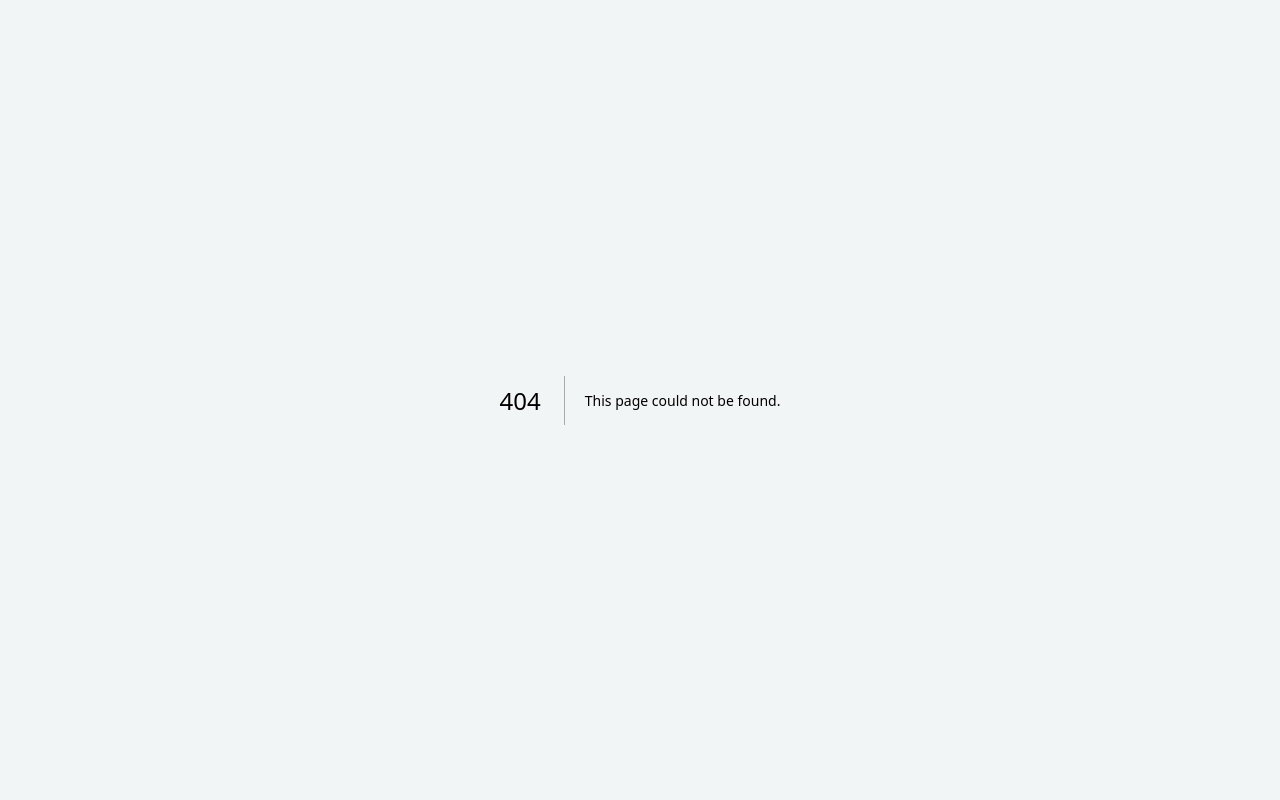
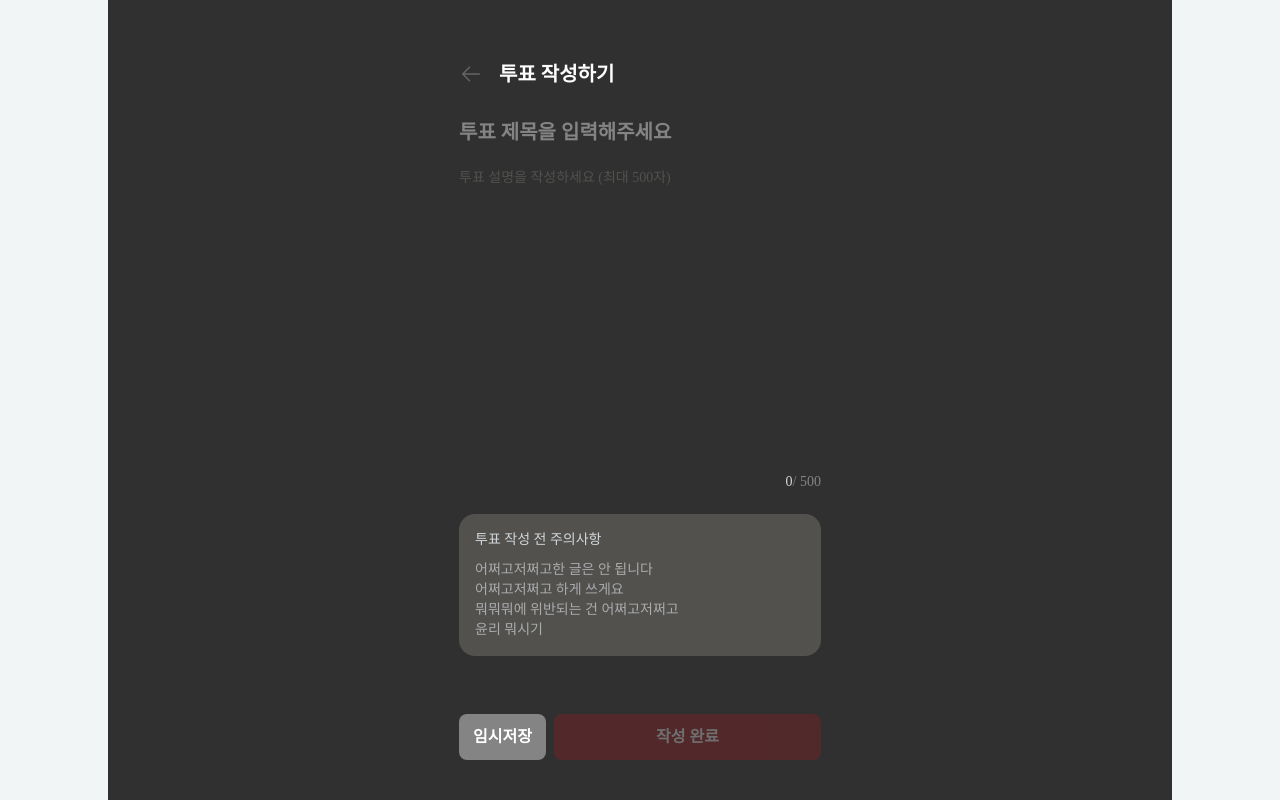
Before and after one commit to kucc/KU_Club_Association_E-Voting_Frontend, a Next.js app: page /dashboard/poll/create in a window 1280 px wide. Before the commit this address had no page. Built offline with nearby package versions, Linux system fonts and the light colour scheme.

Commit message:
feat: 관리자 투표 작성 페이지 구현

```diff
--- /dev/null
+++ b/app/(managers)/dashboard/poll/create/page.tsx
@@ -0,0 +1,118 @@
+'use client';
+
+import { Sans } from '@/app/ui/sans';
+
+import { useState } from 'react';
+
+import Image from 'next/image';
+import { useRouter } from 'next/navigation';
+
+import { cn } from '@/lib/utils';
+
+export default function AdminPollCreatePage() {
+  const router = useRouter();
+
+  const [title, setTitle] = useState('');
+  const [description, setDescription] = useState('');
+
+  const MAX_LENGTH = 500;
+
+  return (
+    <main className="theme-executive flex min-h-screen justify-center bg-[#303030] font-['Pretendard']">
+      <div className="relative flex min-h-screen w-full max-w-[402px] flex-col">
+        {/* --- 헤더 영역 --- */}
+        <header className="flex shrink-0 items-center gap-[16px] px-[20px] pt-[62px] pb-[10px]">
+          <button
+            onClick={() => router.back()}
+            className="flex size-6 items-center justify-center opacity-50 brightness-0 invert transition-transform active:scale-95"
+          >
+            <Image
+              src="/icons/back.svg"
+              alt="back"
+              width={24}
+              height={24}
+            />
+          </button>
+          <Sans.T200
+            as="h1"
+            weight="semi-bold"
+            color="heading-page"
+          >
+            투표 작성하기
+          </Sans.T200>
+        </header>
+
+        <div className="scrollbar-hide flex flex-1 flex-col gap-[24px] overflow-y-auto px-[20px] py-[24px]">
+          {/* 상단: 입력 영역 */}
+          <div className="flex shrink-0 flex-col gap-[24px]">
+            <input
+              type="text"
+              placeholder="투표 제목을 입력해주세요"
+              value={title}
+              onChange={(e) => setTitle(e.target.value)}
+              className="w-full border-none bg-transparent text-[20px] leading-[24px] font-bold text-[#FFFFFF] outline-none placeholder:text-[#848485]"
+            />
+
+            <textarea
+              placeholder="투표 설명을 작성하세요 (최대 500자)"
+              value={description}
+              onChange={(e) =>
+                setDescription(e.target.value.slice(0, MAX_LENGTH))
+              }
+              className="h-[200px] w-full resize-none border-none bg-transparent text-[14px] leading-[20px] font-normal text-[#FFFFFF] outline-none placeholder:text-[#52514E]"
+            />
+          </div>
+
+          {/* 하단: 카운터 + 참고사항 영역 */}
+          <div className="mt-auto flex flex-col gap-[24px] pb-[120px]">
+            {/* 글자 수 카운터 */}
+            <div className="flex h-[17px] w-full items-center justify-end">
+              <span
+                className={cn(
+                  'text-[14px] leading-[17px] font-medium transition-colors',
+                  description.length >= MAX_LENGTH
+                    ? 'text-[#A0191E]'
+                    : 'text-[#D2D8DB]',
+                )}
+              >
+                {description.length}
+              </span>
+              <span className="text-[14px] leading-[17px] font-medium text-[#848485]">
+                / {MAX_LENGTH}
+              </span>
+            </div>
+
+            {/* 참고사항 박스 */}
+            <div className="box-border flex min-h-[122px] w-full flex-col items-start justify-center gap-[10px] rounded-[16px] bg-[#52514E] p-[16px]">
+              <p className="m-0 text-[14px] leading-[20px] font-medium text-[#D2D8DB]">
+                투표 작성 전 주의사항
+              </p>
+              <p className="m-0 text-[14px] leading-[20px] font-medium whitespace-pre-line text-[#A9ABAD]">
+                어쩌고저쩌고한 글은 안 됩니다 <br />
+                어쩌고저쩌고 하게 쓰게요 <br /> 뭐뭐뭐에 위반되는 건
+                어쩌고저쩌고 <br /> 윤리 뭐시기
+              </p>
+            </div>
+          </div>
+        </div>
+
+        {/* --- 하단 고정 버튼 영역 (absolute로 띄워서 스크롤과 독립적으로 배치) --- */}
+        <div className="absolute bottom-0 left-0 box-border flex w-full gap-[8px] bg-gradient-to-t from-[#303030] via-[#303030] to-transparent px-[20px] pt-[20px] pb-[40px]">
+          <button
+            type="button"
+            className="flex h-[46px] w-[87px] items-center justify-center rounded-[8px] bg-[#848485] text-[16px] font-semibold text-[#FFFFFF] transition-transform active:scale-95"
+          >
+            임시저장
+          </button>
+          <button
+            type="button"
+            disabled={!title || !description}
+            className="flex h-[46px] flex-1 items-center justify-center rounded-[8px] bg-[#A0191E] text-[16px] font-semibold text-[#FFFFFF] transition-transform active:scale-95 disabled:opacity-30"
+          >
+            작성 완료
+          </button>
+        </div>
+      </div>
+    </main>
+  );
+}
```
